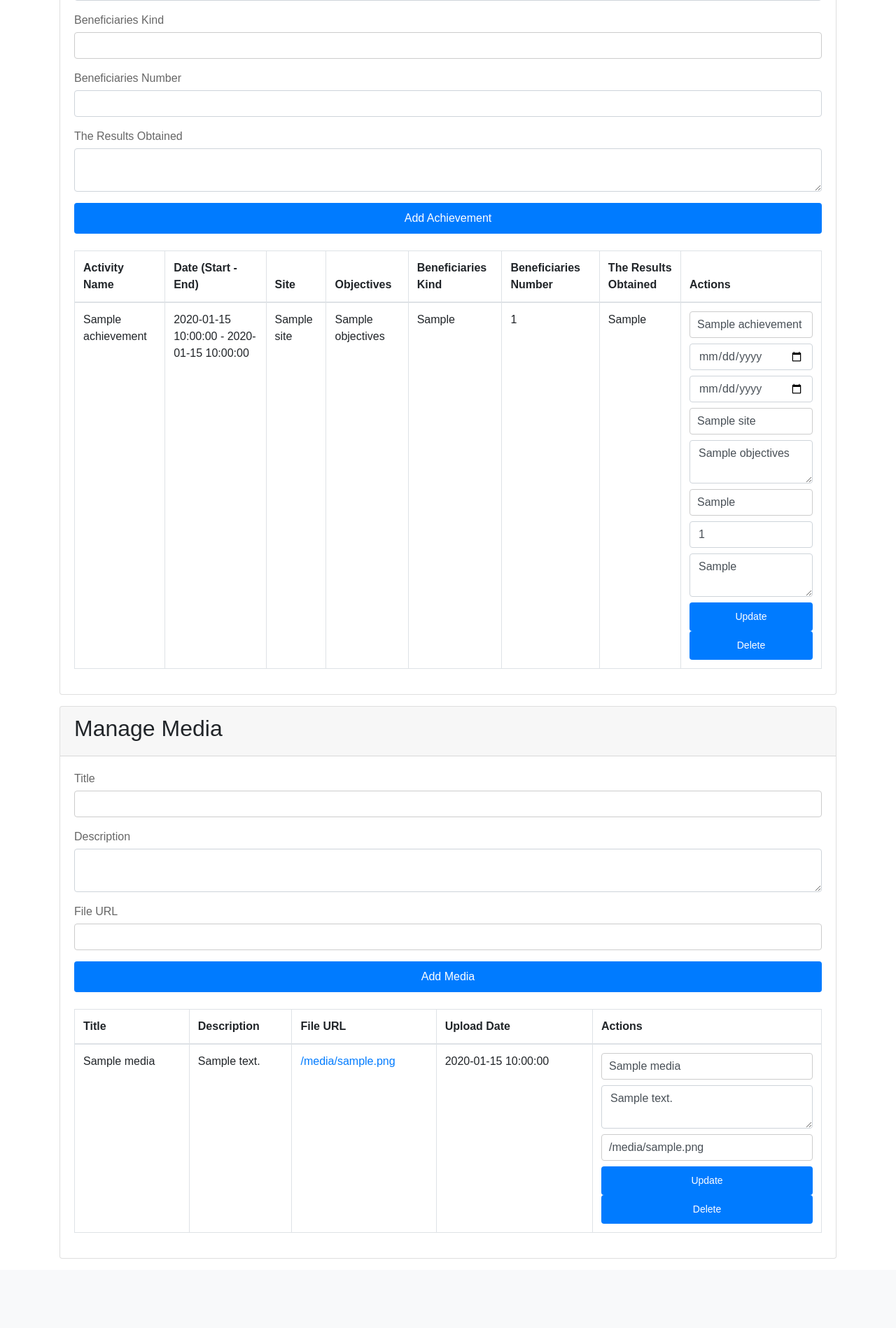
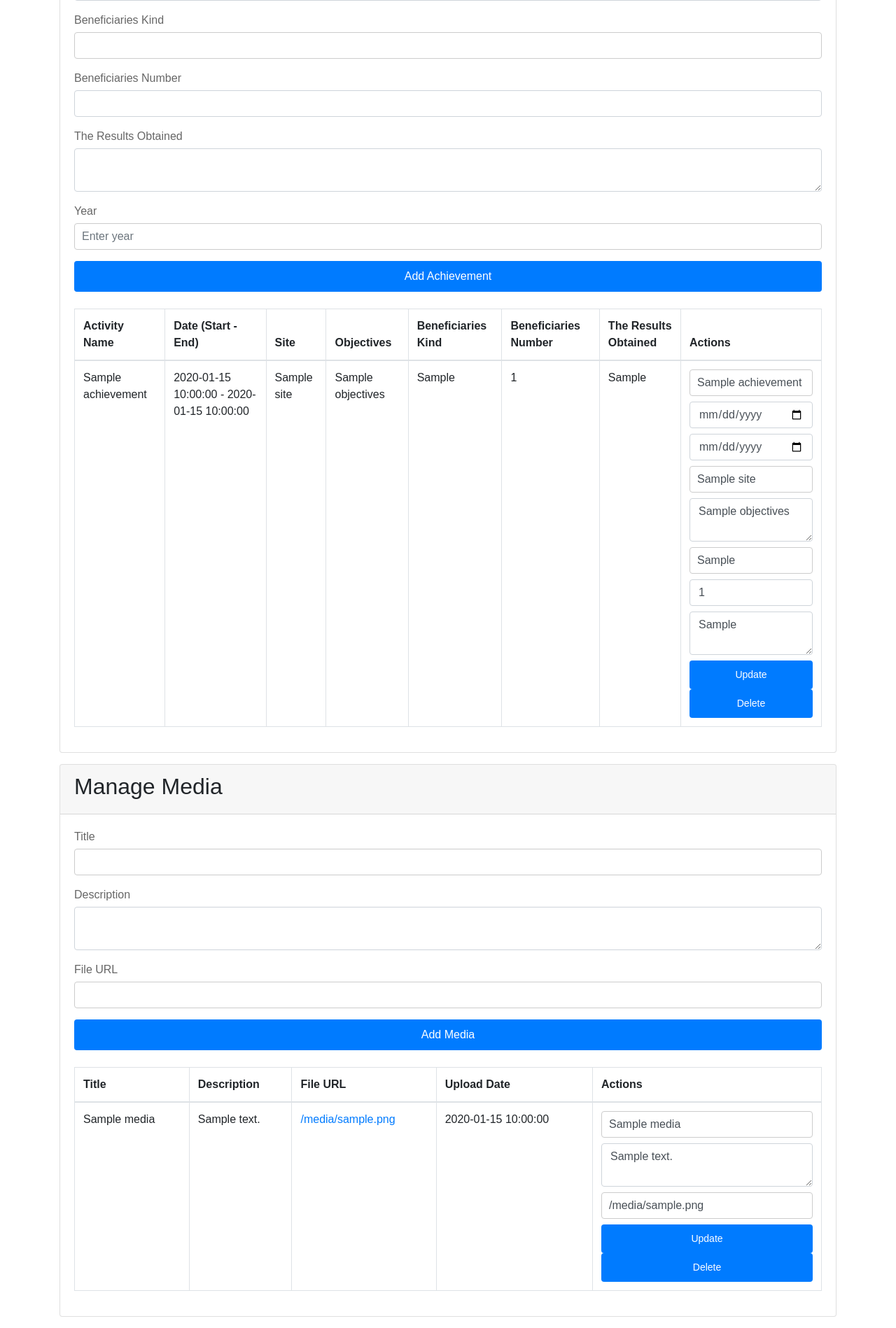
Before and after one commit to vapeasnl/appweb, a Flask app: template association/association_v1/app/templates/dashboard.html in a window 1280 px wide. Shown: the part 3536-5434 px from the top of the page at 70% size. Before the commit the page ends 5335 px from the top, so only its background shows below. Run offline with Flask 3, Linux system fonts and the light colour scheme; the template is opened without the code that fills it: most values are stand-ins (such as "Sample title", 1, 10 or a date in 2020); some libraries are stand-ins or nearby versions.

Commit message:
Update dashboard.html

```diff
--- a/association/association_v1/app/templates/dashboard.html
+++ b/association/association_v1/app/templates/dashboard.html
@@ -253,6 +253,10 @@
                 <label for="results_obtained" class="form-label">The Results Obtained</label>
                 <textarea class="form-control" id="results_obtained" name="results_obtained" required></textarea>
             </div>
+           <div class="mb-3">
+    <label for="year" class="form-label">Year</label>
+    <input type="text" class="form-control" id="year" name="year" placeholder="Enter year">
+            </div>
 
             <button type="submit" class="btn btn-primary">Add Achievement</button>
         </form>
```
